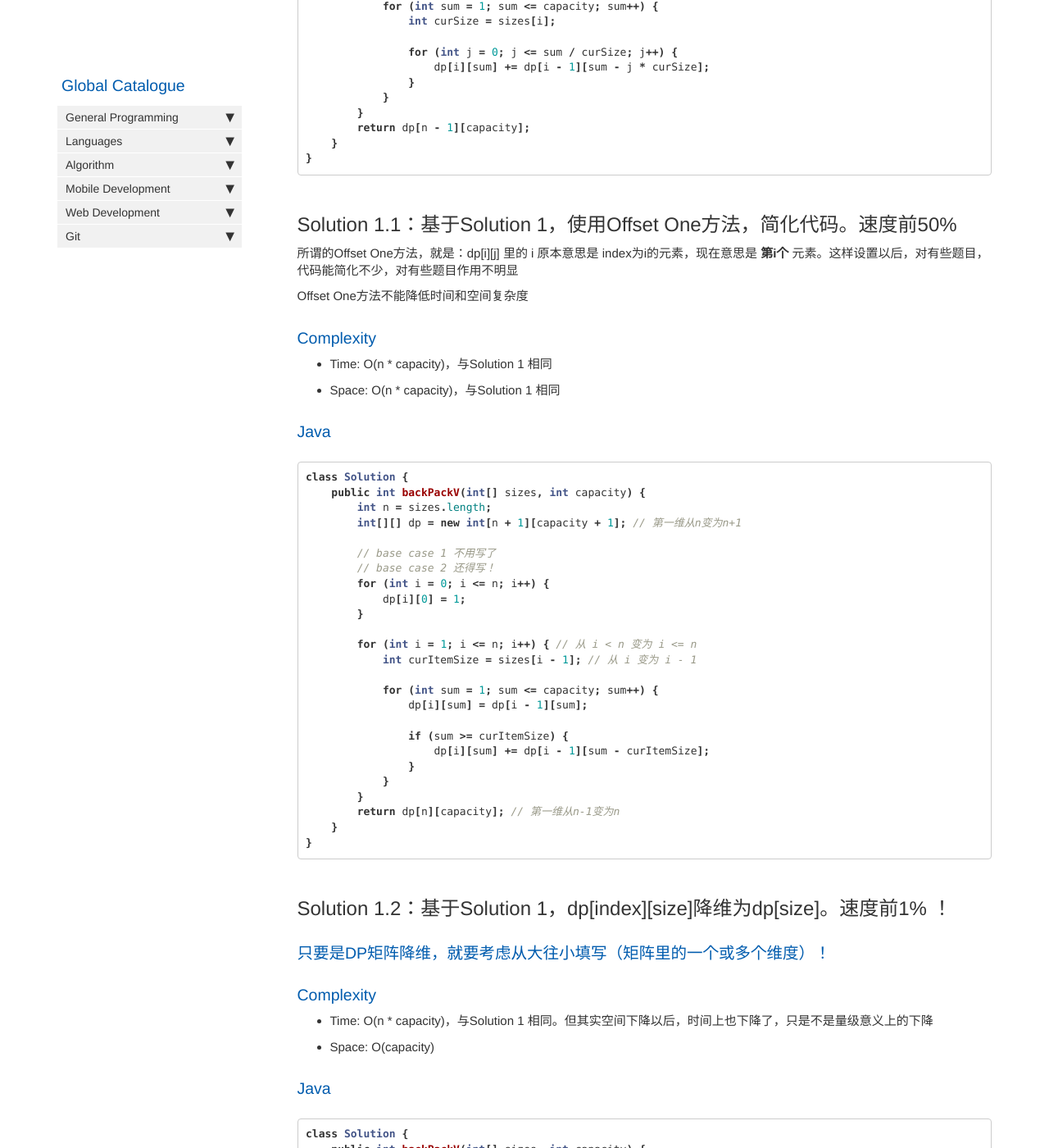
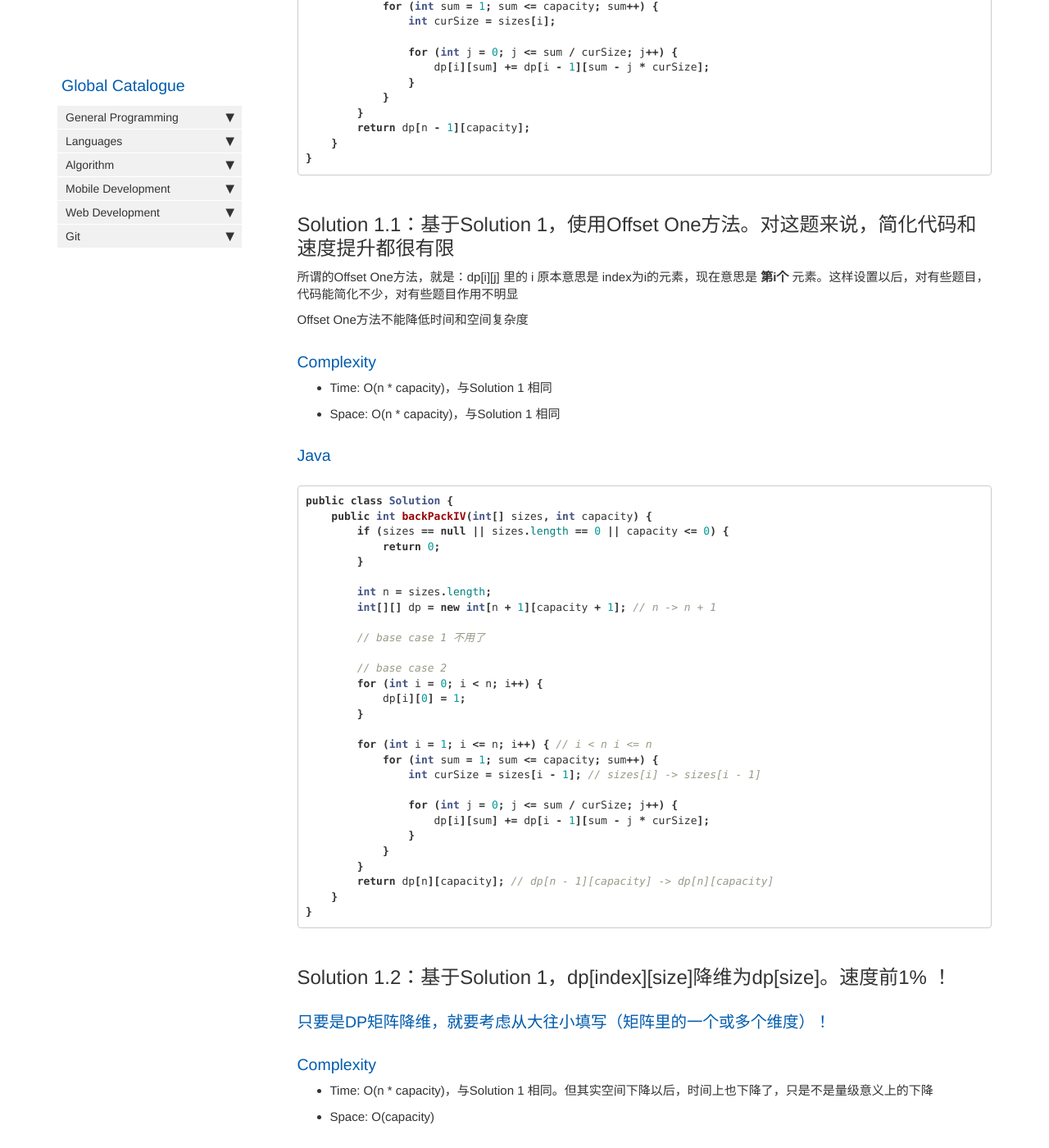
Before and after one commit to HungryOrc/hungryorc.github.io, a Jekyll site: the page built from pages/algorithm/algorithm_backpack_unlimited_1Attr_exactFill_returnNumOfSolutions.md, in a window 1280 px wide and 1400 px high, scrolled down 1480 px. Shown: the whole window at 82% size. Built offline with Jekyll 4.4.1, drawn with Linux system fonts in a browser that asks for light colours; nearby versions of some CDN libraries; comment, search, counter and statistics services are not loaded.

Commit message:
Update algorithm_backpack_unlimited_1Attr_exactFill_returnNumOfSolutions.md

````diff
--- a/pages/algorithm/algorithm_backpack_unlimited_1Attr_exactFill_returnNumOfSolutions.md
+++ b/pages/algorithm/algorithm_backpack_unlimited_1Attr_exactFill_returnNumOfSolutions.md
@@ -72,7 +72,7 @@ public class Solution {
 }
 ```
 
-## Solution 1.1：基于Solution 1，使用Offset One方法，简化代码。速度前50%
+## Solution 1.1：基于Solution 1，使用Offset One方法。对这题来说，简化代码和速度提升都很有限
 所谓的Offset One方法，就是：dp[i][j] 里的 i 原本意思是 index为i的元素，现在意思是 **第i个** 元素。这样设置以后，对有些题目，代码能简化不少，对有些题目作用不明显
 
 Offset One方法不能降低时间和空间复杂度
@@ -83,29 +83,32 @@ Offset One方法不能降低时间和空间复杂度
 
 ### Java
 ```java
-class Solution {
-    public int backPackV(int[] sizes, int capacity) {
+public class Solution {
+    public int backPackIV(int[] sizes, int capacity) {
+        if (sizes == null || sizes.length == 0 || capacity <= 0) {
+            return 0;
+        }
+
         int n = sizes.length;
-        int[][] dp = new int[n + 1][capacity + 1]; // 第一维从n变为n+1
+        int[][] dp = new int[n + 1][capacity + 1]; // n -> n + 1
 
-        // base case 1 不用写了
-        // base case 2 还得写！
-        for (int i = 0; i <= n; i++) {
+        // base case 1 不用了
+
+        // base case 2
+        for (int i = 0; i < n; i++) {
             dp[i][0] = 1;
         }
 
-        for (int i = 1; i <= n; i++) { // 从 i < n 变为 i <= n
-            int curItemSize = sizes[i - 1]; // 从 i 变为 i - 1
+        for (int i = 1; i <= n; i++) { // i < n i <= n
+            for (int sum = 1; sum <= capacity; sum++) {
+                int curSize = sizes[i - 1]; // sizes[i] -> sizes[i - 1]
 
-            for (int sum = 1; sum <= capacity; sum++) {
-                dp[i][sum] = dp[i - 1][sum];
-
-                if (sum >= curItemSize) {
-                    dp[i][sum] += dp[i - 1][sum - curItemSize];
+                for (int j = 0; j <= sum / curSize; j++) {
+                    dp[i][sum] += dp[i - 1][sum - j * curSize];
                 }
             }
         }
-        return dp[n][capacity]; // 第一维从n-1变为n
+        return dp[n][capacity]; // dp[n - 1][capacity] -> dp[n][capacity]
     }
 }
 ```
````
